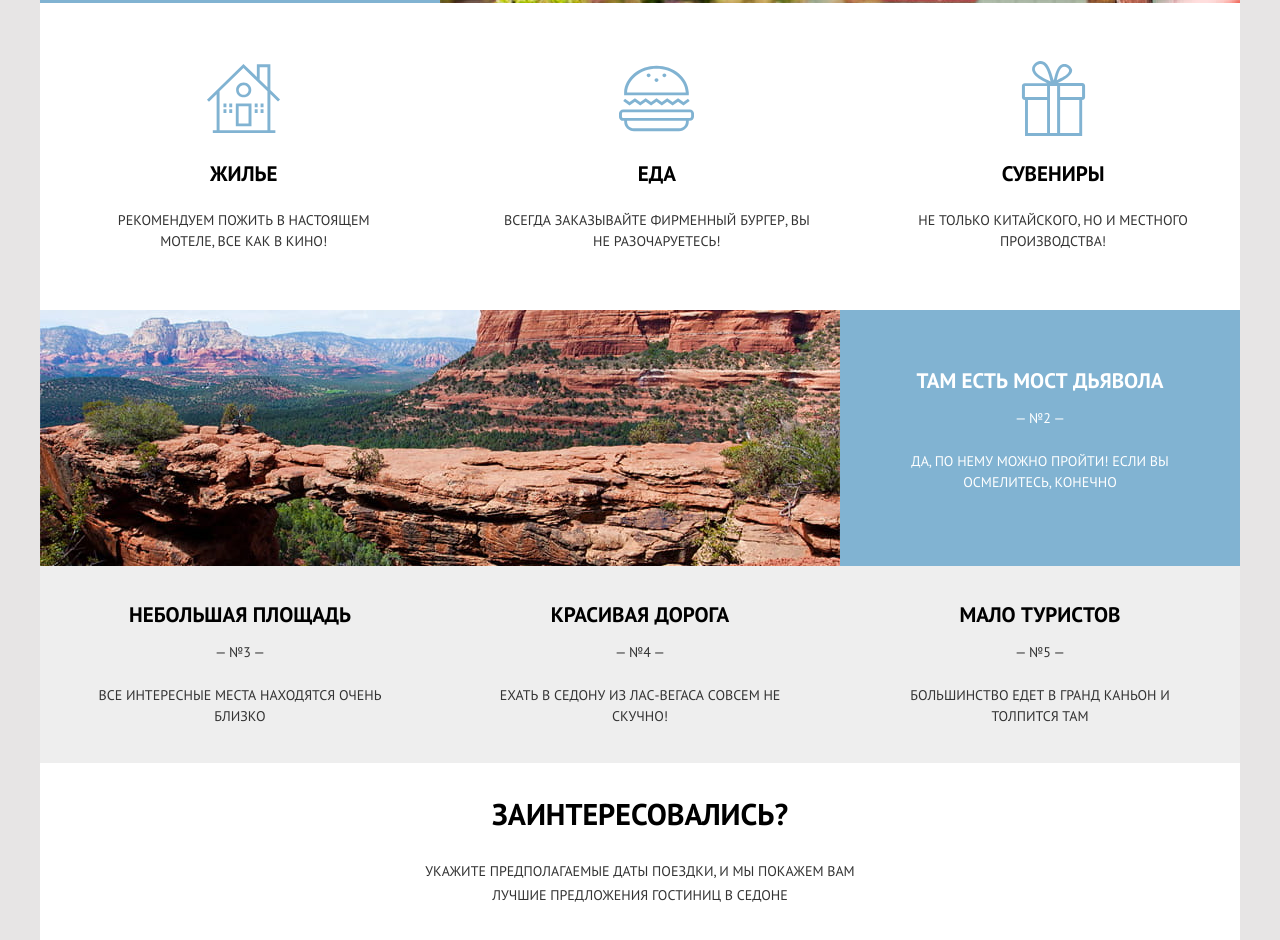
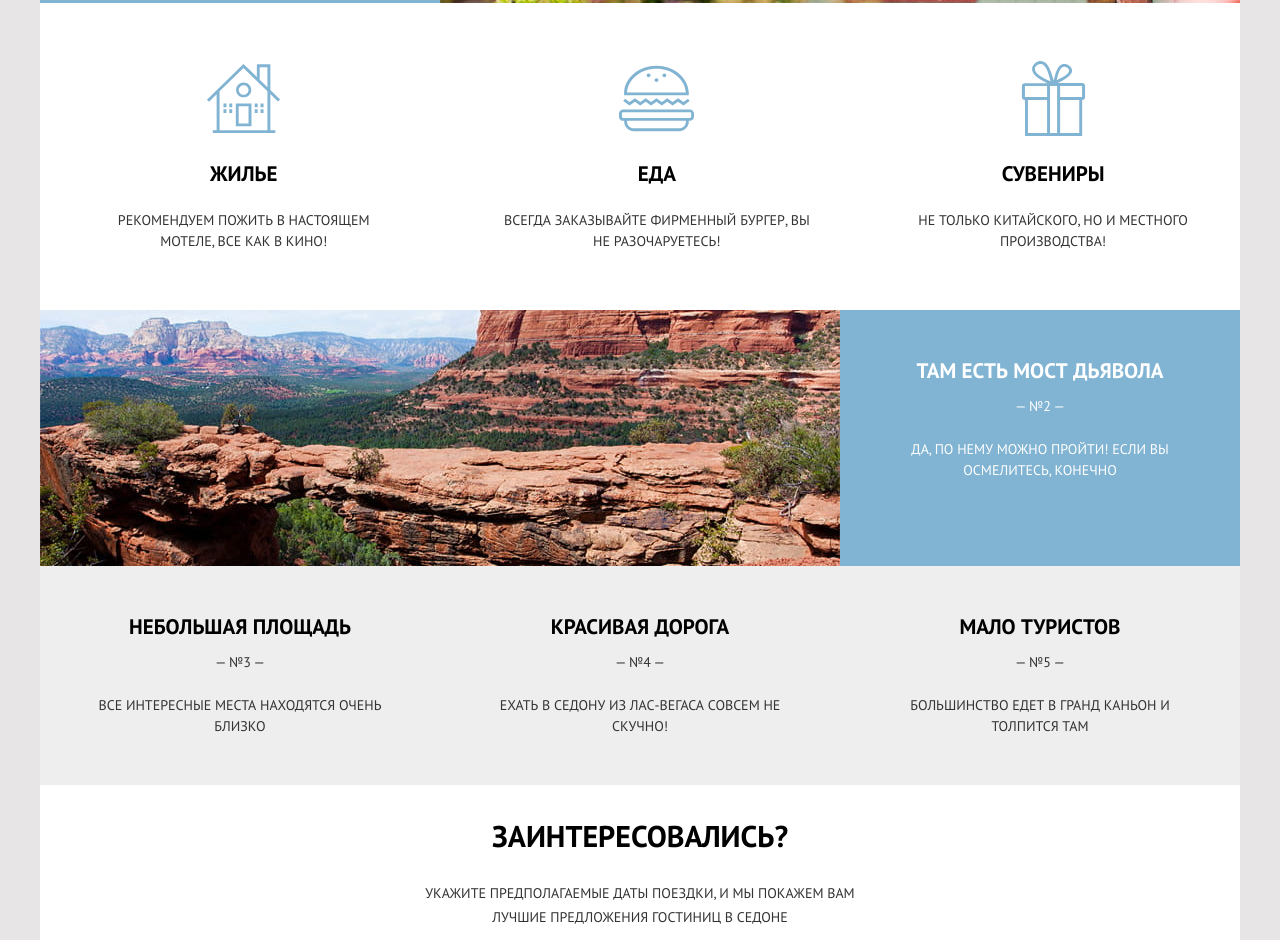
Before and after one commit to jiogunoff/HTMLAcademy, a website: page index.html in a window 1280 px wide. Shown: the part 997-1937 px from the top of the page. Drawn offline with Linux system fonts and the light colour scheme.

Commit message:
7 paddings for reasons

```diff
--- a/styles/blocks/reasons.css
+++ b/styles/blocks/reasons.css
@@ -34,8 +34,15 @@
 .reason-card {
   height: 100%;
   background-color: #eeeeee;
+  padding: 24px 36px;
+}
+
+.reason-card.blue {
+  background-color: #81b3d2;
+  color: #ffffff;
   padding: 36px 20px;
 }
+
 .reason-img-wrapper {
   overflow: hidden;
   width: 100%;
@@ -66,11 +73,6 @@
   margin-bottom: 12px;
 }
 
-.reason-card.blue {
-  background-color: #81b3d2;
-  color: #ffffff;
-}
-
 .reason-card.blue .reason-title {
   color: #ffffff;
 }
@@ -81,6 +83,10 @@
 
 .reason-number {
   margin-bottom: 14px;
+}
+
+.reason-card.blue .reason-number {
+  margin-bottom: 16px;
 }
 
 @media (min-width: 768px) {
@@ -99,10 +105,10 @@
     min-width: 256px;
   }
   .reason-card {
-    padding: 36px 32px;
+    padding: 40px 40px;
   }
-  .reasons-item.regular .reason-card {
-    padding: 36px 40px;
+  .reason-card.blue {
+    padding: 40px 32px;
   }
   .reason-card-wrapper {
     flex: 1 0 0;
@@ -120,17 +126,22 @@
   .reason.reverse {
     flex-direction: row-reverse;
   }
-
-  .reason-title {
-    margin-bottom: 14px;
-  }
   .reason-number {
     margin-bottom: 22px;
+  }
+  .reason-card.blue .reason-number {
+    margin-bottom: 24px;
   }
 }
 
 @media (min-width: 1200px) {
   .reason-card {
-    padding: 58px 50px;
+    padding: 48px 54px;
+  }
+  .reason-card.blue {
+    padding: 48px 52px;
+  }
+  .reason-card.blue .reason-number {
+    margin-bottom: 22px;
   }
 }
```
